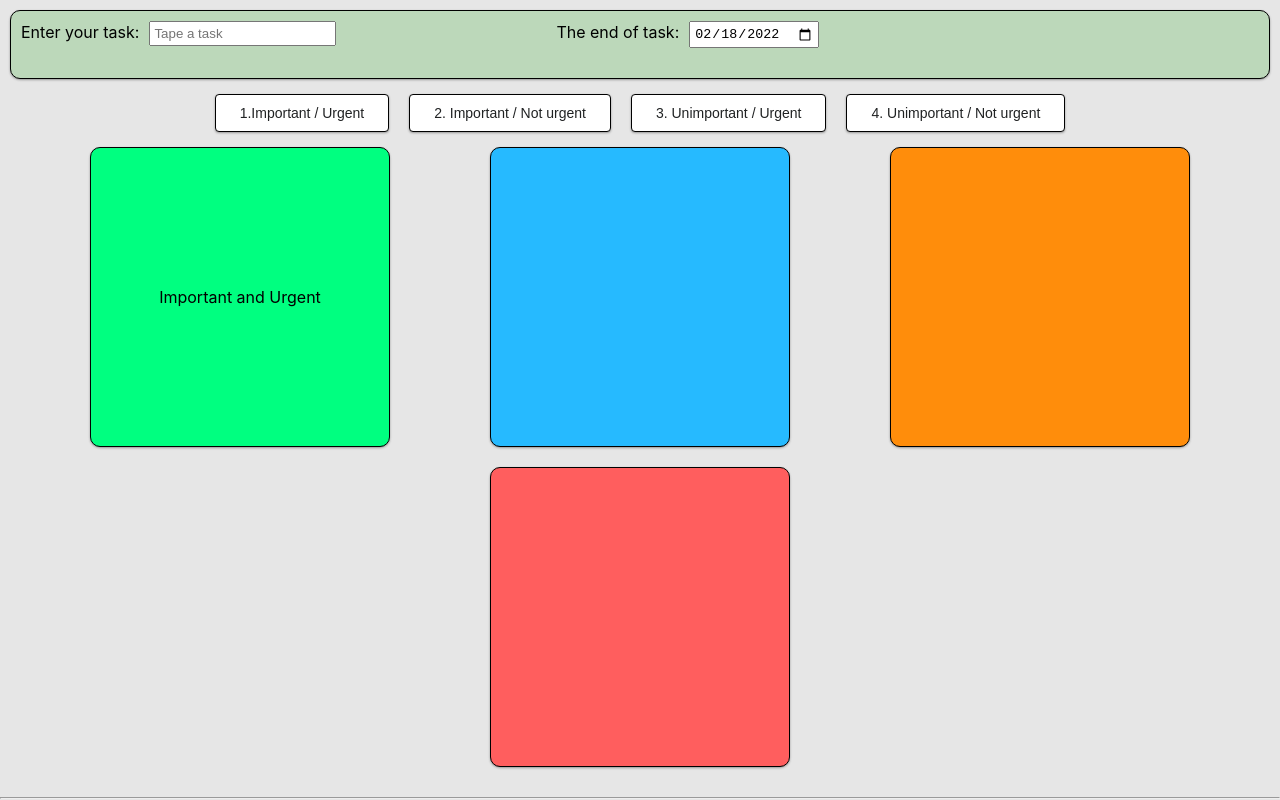
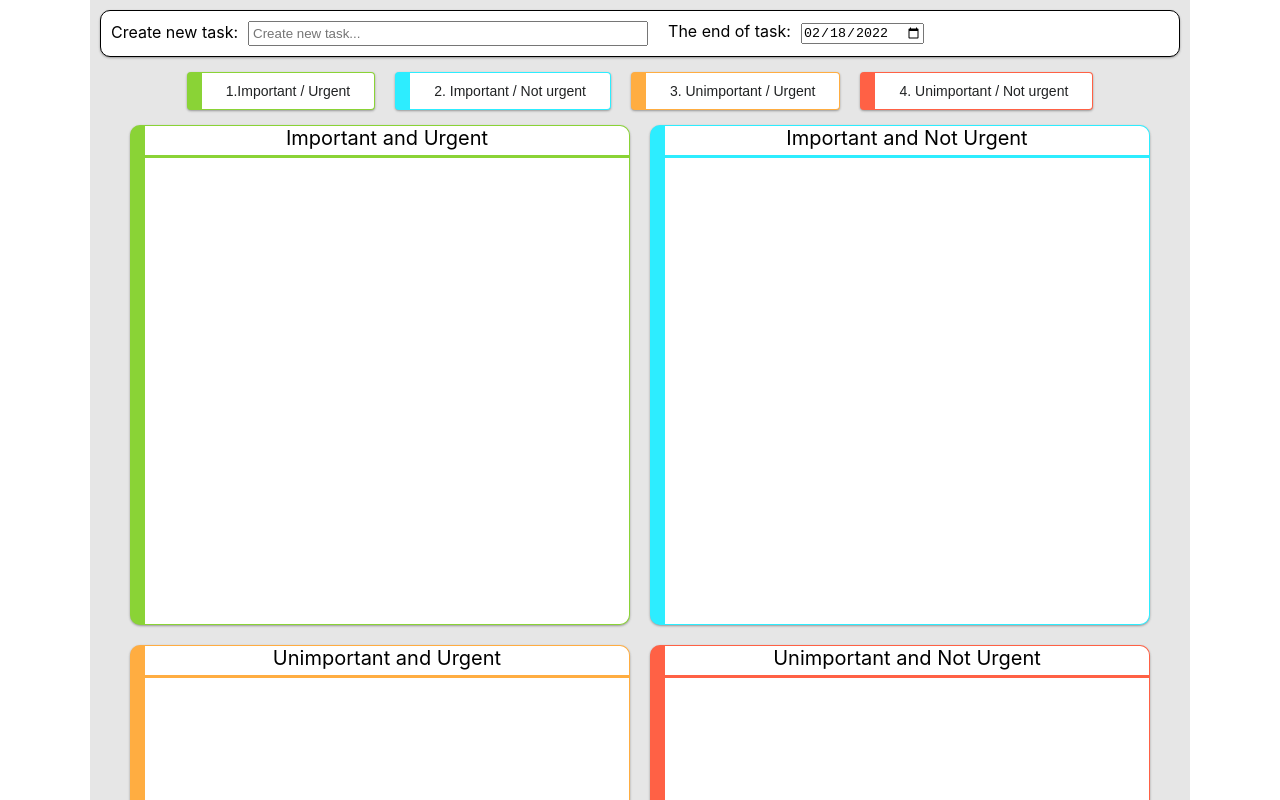
Before and after one commit to HubertMelbruda/eisenhower-matrix, a React (Create React App) app: page / in a window 1280 px wide. Shown: the top 800 px of the page. Built offline with nearby package versions, Linux system fonts and the light colour scheme.

Commit message:
did some visual adjustment and button

```diff
--- a/src/components/App.css
+++ b/src/components/App.css
@@ -23,26 +23,13 @@
 .form {
   display: flex;
   justify-content: flex-start;
-  flex-direction:row;
+  flex-direction: row;
   flex-wrap: wrap;
-  padding-bottom: 10px;
   margin: 10px;
   border: 1px solid #000000;
   border-radius: 10px;
-  background-color: rgb(188, 216, 186);
-  box-shadow: 0 1px 3px rgba(0,0,0,0.12), 0 1px 2px rgba(0,0,0,0.24);
-}
-
-.personCard {
-  display: flex;
-  margin: 10px;
-  padding: 30px;
-  border: 1px solid #000000;
-  border-radius: 10px;
-  justify-content: space-between;
-  align-items: center;
   background-color: rgb(255, 255, 255);
-  box-shadow: 0 1px 3px rgba(0,0,0,0.12), 0 1px 2px rgba(0,0,0,0.24);
+  box-shadow: 0 1px 3px rgba(0, 0, 0, 0.12), 0 1px 2px rgba(0, 0, 0, 0.24);
 }
 
 .container {
@@ -51,6 +38,8 @@
   flex-wrap: wrap;
   justify-content: center;
   align-items: center;
+  width: 1100px;
+  margin: 0 auto;
 
 }
 
@@ -60,59 +49,124 @@
   align-items: center;
 }
 
-
 .one,
 .two,
 .three,
 .four {
   display: flex;
-  justify-content:center;
+  flex-direction: column;
+  margin: 10px 10px;
+  min-width: 500px;
+  min-height: 500px;
+  /* border: 1px solid #000000; */
+  border-radius: 10px;
+  background-color: rgb(255, 255, 255);
+  box-shadow: 0 1px 3px rgba(0, 0, 0, 0.12), 0 1px 2px rgba(0, 0, 0, 0.24);
+}
+
+.btnOne,
+.one {
+  border: 1px solid rgb(138, 211, 54);
+  border-left: 15px solid rgb(138, 211, 54);
+}
+
+.btnTwo,
+.two {
+  border: 1px solid rgb(45, 237, 255);
+  border-left: 15px solid rgb(45, 237, 255);
+}
+
+
+.btnThree,
+.three {
+  border: 1px solid rgb(255, 173, 65);
+  border-left: 15px solid rgb(255, 173, 65);
+}
+
+.btnFour,
+.four {
+  border: 1px solid rgb(255, 97, 69);
+  border-left: 15px solid rgb(255, 97, 69);
+}
+
+.headerOne,
+.headerTwo,
+.headerThree,
+.headerFour {
+  display: flex;
+  justify-content: center;
   align-items: center;
+  font-size: 20px;
+  padding-bottom: 5px;
+  margin-bottom: 10px;
+  border-bottom: 2px solid black;
+}
+
+.headerOne {
+  border-bottom: 3px solid rgb(138, 211, 54);
+}
+
+.headerTwo {
+  border-bottom: 3px solid rgb(45, 237, 255);
+}
+
+.headerThree {
+  border-bottom: 3px solid rgb(255, 173, 65);
+}
+
+.headerFour {
+  border-bottom: 3px solid rgb(255, 97, 69);
+}
+
+.list {
+  display: flex;
   flex-direction: column;
-  flex-wrap: wrap;
-  margin: 10px 50px;
-  min-width: 300px;
-  min-height: 300px;
+  font-weight: bolder;
+}
+
+.task {
+  display: flex;
+  justify-content: space-between;
+  align-items: center;
+  margin: 5px 10px;
+  padding: 5px;
   border: 1px solid #000000;
   border-radius: 10px;
-  background-color: rgb(0, 255, 128);
-  box-shadow: 0 1px 3px rgba(0,0,0,0.12), 0 1px 2px rgba(0,0,0,0.24);
+  background-color: rgb(255, 255, 255);
+  box-shadow: 0 1px 3px rgba(0, 0, 0, 0.12), 0 1px 2px rgba(0, 0, 0, 0.24);
 }
 
-.two {
-  background-color: rgb(38, 186, 255);
-}
-
-.three {
-  background-color: rgb(255, 141, 11);
-}
-.four {
-  background-color: rgb(255, 94, 94);
+.date {
+  font-size: 12px;
+  margin-left: auto;
+  margin-right: 10px;
+  background-color: #ffffff;
 }
 
 .delButton {
   display: inline-block;
-  outline: 0;
   cursor: pointer;
   text-align: center;
-  border: 1px solid #000000;
-  padding: 10px 24px;
-  margin: 0 50px;
-  min-height: 14px;
-  min-width: 14px;
-  color: #202223;
+  border: 1px solid #ff5b5b;
+  padding: 2px 6px;
+  min-height: 10px;
+  min-width: 10px;
+  color: #ff5b5b;
+  font-weight: bold;
   background: #ffffff;
   border-radius: 4px;
   font-size: 14px;
-  box-shadow: 0 1px 3px rgba(0,0,0,0.12), 0 1px 2px rgba(0,0,0,0.24);
+  box-shadow: 0 1px 3px rgba(0, 0, 0, 0.12), 0 1px 2px rgba(0, 0, 0, 0.24);
 }
 
-.addButton {
+.btnOne,
+.btnTwo,
+.btnThree,
+.btnFour {
   display: inline-block;
   outline: 0;
   cursor: pointer;
   text-align: center;
-  border: 1px solid #000000;
   padding: 10px 24px;
   margin: 5px 10px;
   min-height: 14px;
@@ -121,11 +175,11 @@
   background: #ffffff;
   border-radius: 4px;
   font-size: 14px;
-  box-shadow: 0 1px 3px rgba(0,0,0,0.12), 0 1px 2px rgba(0,0,0,0.24);
+  box-shadow: 0 1px 3px rgba(0, 0, 0, 0.12), 0 1px 2px rgba(0, 0, 0, 0.24);
 }
 
 .drawButton:hover,
-.addButton:hover {
+.btnOne:hover {
   background: #cdffba;
   outline: 1px solid transparent;
   transition: 0.7s;
@@ -135,6 +189,7 @@
   background: #ff5b5b;
   outline: 1px solid transparent;
   transition: 0.7s;
+  color: #000000;
 }
 
 ul {
@@ -145,27 +200,22 @@ li {
   margin-left: 10px;
 }
 
-h2 {
-  padding: 20px;
-  border-bottom: 2px solid black;
+label {
+  padding: 10px;
 }
 
-h4 {
-  margin-bottom: 10px;
+#text {
+  margin-left: 10px;
+  padding: 3px;
+  width: 400px;
 }
 
-p {
-  margin-bottom: 50px;
-
+#date {
+  margin-left: 10px;
 }
 
-label {
-  padding: 10px;
-  margin-bottom: 10px;
-  margin-right: 200px;
+#checkbox {
+  margin-right: 10px;
+  min-height: 20px;
+  min-width: 20px;
 }
-
-input {
-  margin-left: 10px;
-  padding: 3px;
-}
--- a/src/components/App.js
+++ b/src/components/App.js
@@ -16,6 +16,7 @@ class App extends Component {
       text: text,
       date: date,
       status: status,
+      done: false,
     };
 
     this.setState((prevState) => ({
@@ -27,13 +28,35 @@ class App extends Component {
     return true;
   };
 
+  handleDelete = (id) => {
+    this.setState({
+      tasks: this.state.tasks.filter(task => task.id !== id)
+    })
+
+  }
+
+  handleTaskDone = (id) => {
+    let tasks = [...this.state.tasks]
+
+    tasks = tasks.map(task => {
+      if (id === task.id) {
+        task.done = !task.done
+      }
+      return task
+    })
+
+    this.setState({
+      tasks,
+    })
+  }
+
   render() {
     return (
       <>
         <div className="mainDiv">
           <InputForm addTask={this.addTask} />
           <div className="container">
-            <TaskList tasks={this.state.tasks} />
+            <TaskList tasks={this.state.tasks} delete={this.handleDelete} taskDone={this.handleTaskDone} />
           </div>
           <br />
           <hr />
--- a/src/components/InputForm.js
+++ b/src/components/InputForm.js
@@ -24,13 +24,17 @@ class InputForm extends Component {
     const { text, date } = this.state;
     const status = event.target.name;
 
-    const addTask = this.props.addTask(text, date, status); // this.props bo propsy sa przekazane do komponentu? dlaczego nie props.addTask ( bo nie sa przekazane do metody? )
+    if (this.state.text === "") {
+      alert("Please enter your task");
+    } else {
+      const addTask = this.props.addTask(text, date, status);
 
-    if (addTask) {
-      this.setState({
-        text: "",
-        date: this.minDate,
-      });
+      if (addTask) {
+        this.setState({
+          text: "",
+          date: this.minDate,
+        });
+      }
     }
   };
 
@@ -39,12 +43,12 @@ class InputForm extends Component {
       <>
         <div className="form">
           <label htmlFor="input">
-            Enter your task:
+            Create new task:
             <input
               type="text"
               id="text"
               name="text"
-              placeholder="Tape a task"
+              placeholder="Create new task..."
               value={this.state.text}
               onChange={this.handleTextInput}
             />
@@ -63,16 +67,16 @@ class InputForm extends Component {
           </label>
         </div>
         <div className="buttonsContainer">
-          <button className="addButton" name="one" onClick={this.handleClick}>
+          <button className="btnOne" name="one" onClick={this.handleClick}>
             1.Important / Urgent
           </button>
-          <button className="addButton" name="two" onClick={this.handleClick}>
+          <button className="btnTwo" name="two" onClick={this.handleClick}>
             2. Important / Not urgent
           </button>
-          <button className="addButton" name="three" onClick={this.handleClick}>
+          <button className="btnThree" name="three" onClick={this.handleClick}>
             3. Unimportant / Urgent
           </button>
-          <button className="addButton" name="four" onClick={this.handleClick}>
+          <button className="btnFour" name="four" onClick={this.handleClick}>
             4. Unimportant / Not urgent
           </button>
         </div>
--- a/src/components/Task.js
+++ b/src/components/Task.js
@@ -1,7 +1,18 @@
 const Task = (props) => {
   return (
     <>
-      <li>Task nr:{props.task.text}</li>
+      <div className="task">
+        <input
+          type="checkbox"
+          id="checkbox"
+          name="checkbox"
+          checked={props.done}
+          onChange={() => props.taskDone(props.id)}
+        />
+        {props.task.text}
+        <div className="date">{props.task.date}</div>
+        <button className="delButton" onClick={() => props.delete(props.id)}>X</button>
+      </div>
     </>
   );
 };
--- a/src/components/TaskList.js
+++ b/src/components/TaskList.js
@@ -7,35 +7,38 @@ const TaskList = (props) => {
   const fourFiltered = props.tasks.filter((task) => task.status === "four");
 
   const one = oneFiltered.map((task) => (
-    <Task key={task.id} id={task.id} task={task} />
+    <Task key={task.id} id={task.id} task={task} delete={props.delete} taskDone={props.taskDone} />
   ));
 
   const two = twoFiltered.map((task) => (
-    <Task key={task.id} id={task.id} task={task} />
+    <Task key={task.id} id={task.id} task={task} delete={props.delete} taskDone={props.taskDone} />
   ));
 
   const three = threeFiltered.map((task) => (
-    <Task key={task.id} id={task.id} task={task} />
+    <Task key={task.id} id={task.id} task={task} delete={props.delete} taskDone={props.taskDone} />
   ));
 
   const four = fourFiltered.map((task) => (
-    <Task key={task.id} id={task.id} task={task} />
+    <Task key={task.id} id={task.id} task={task} delete={props.delete} taskDone={props.taskDone} />
   ));
 
   return (
     <>
       <div className="one">
-        <div className="header">Important and Urgent</div>
-        <ul>{one}</ul>
+        <div className="headerOne">Important and Urgent</div>
+        <div className="list">{one}</div>
       </div>
       <div className="two">
-        <ul>{two}</ul>
+        <div className="headerTwo">Important and Not Urgent</div>
+        <div className="list">{two}</div>
       </div>
       <div className="three">
-        <ul>{three}</ul>
+        <div className="headerThree">Unimportant and Urgent</div>
+        <div className="list">{three}</div>
       </div>
       <div className="four">
-        <ul>{four}</ul>
+        <div className="headerFour">Unimportant and Not Urgent</div>
+        <div className="list">{four}</div>
       </div>
     </>
   );
```
